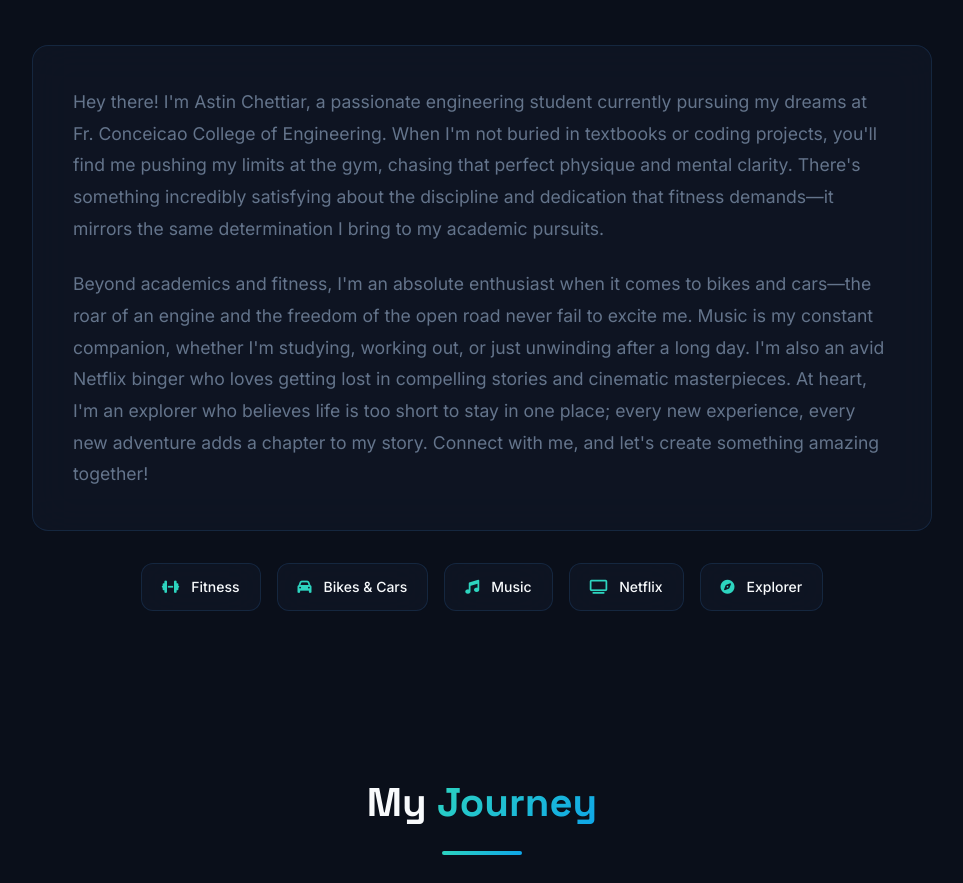
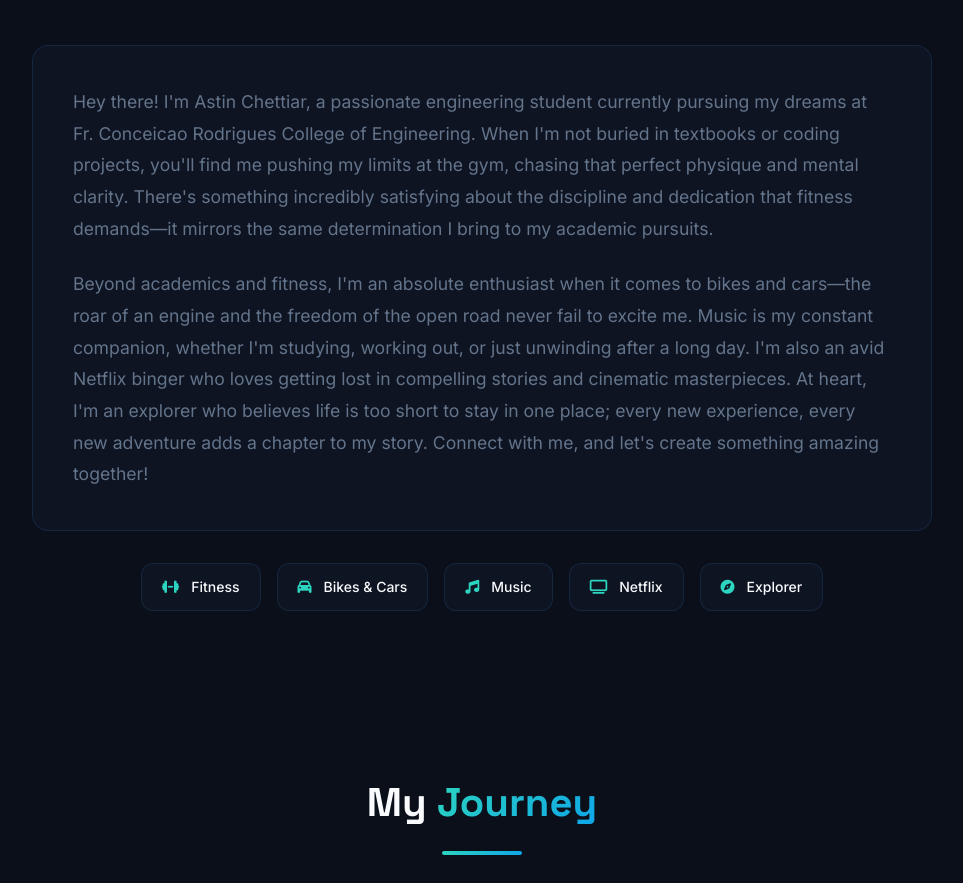
Before and after one commit to astincc20/Website, a plain HTML site: page index.html in a window 1280 px wide. Shown: the part 967-1850 px from the top of the page, without its empty margins (158-1121 px from the left). Drawn offline with Linux system fonts and the light colour scheme.

Commit message:
Update index.html

```diff
--- a/index.html
+++ b/index.html
@@ -833,7 +833,7 @@
             </div>
 
             <div class="about-card glass-card">
-                <p>Hey there! I'm Astin Chettiar, a passionate engineering student currently pursuing my dreams at Fr. Conceicao College of Engineering. When I'm not buried in textbooks or coding projects, you'll find me pushing my limits at the gym, chasing that perfect physique and mental clarity. There's something incredibly satisfying about the discipline and dedication that fitness demands—it mirrors the same determination I bring to my academic pursuits.</p>
+                <p>Hey there! I'm Astin Chettiar, a passionate engineering student currently pursuing my dreams at Fr. Conceicao Rodrigues College of Engineering. When I'm not buried in textbooks or coding projects, you'll find me pushing my limits at the gym, chasing that perfect physique and mental clarity. There's something incredibly satisfying about the discipline and dedication that fitness demands—it mirrors the same determination I bring to my academic pursuits.</p>
                 <p>Beyond academics and fitness, I'm an absolute enthusiast when it comes to bikes and cars—the roar of an engine and the freedom of the open road never fail to excite me. Music is my constant companion, whether I'm studying, working out, or just unwinding after a long day. I'm also an avid Netflix binger who loves getting lost in compelling stories and cinematic masterpieces. At heart, I'm an explorer who believes life is too short to stay in one place; every new experience, every new adventure adds a chapter to my story. Connect with me, and let's create something amazing together!</p>
             </div>
 
```
